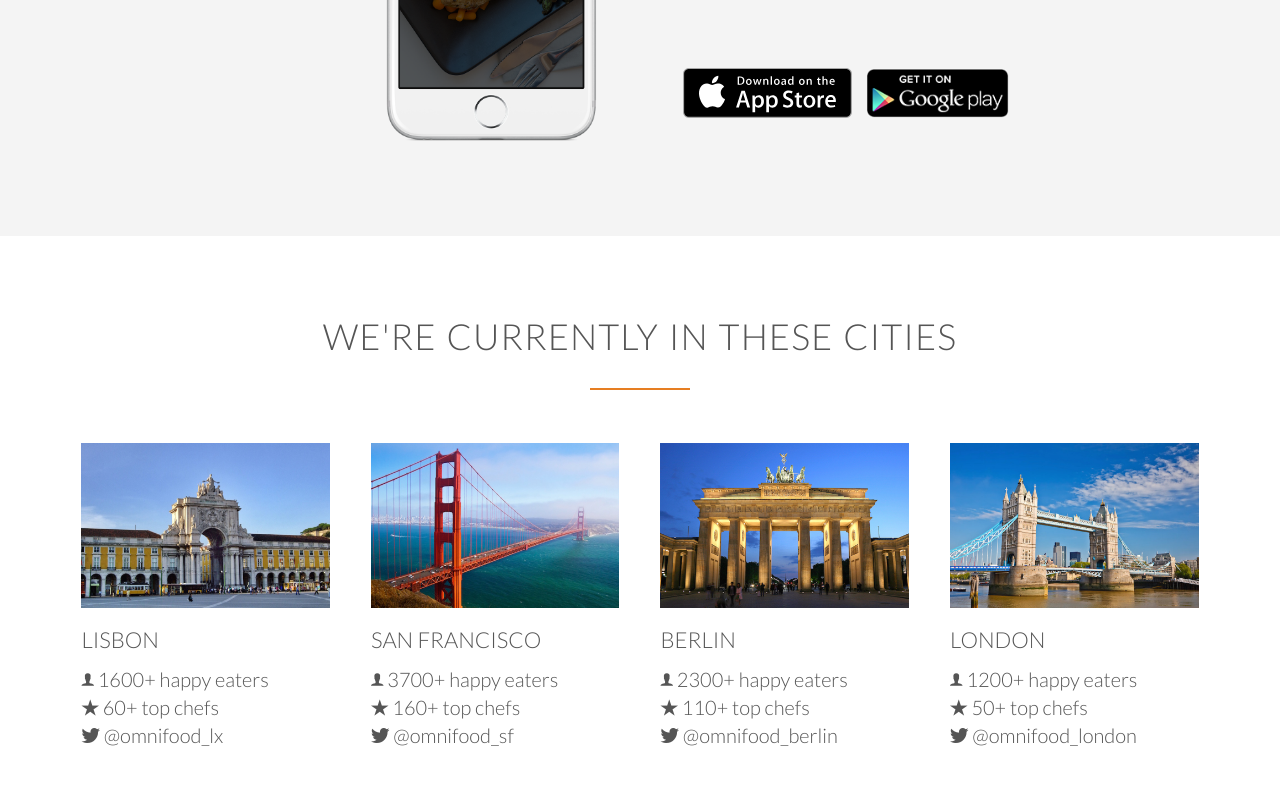
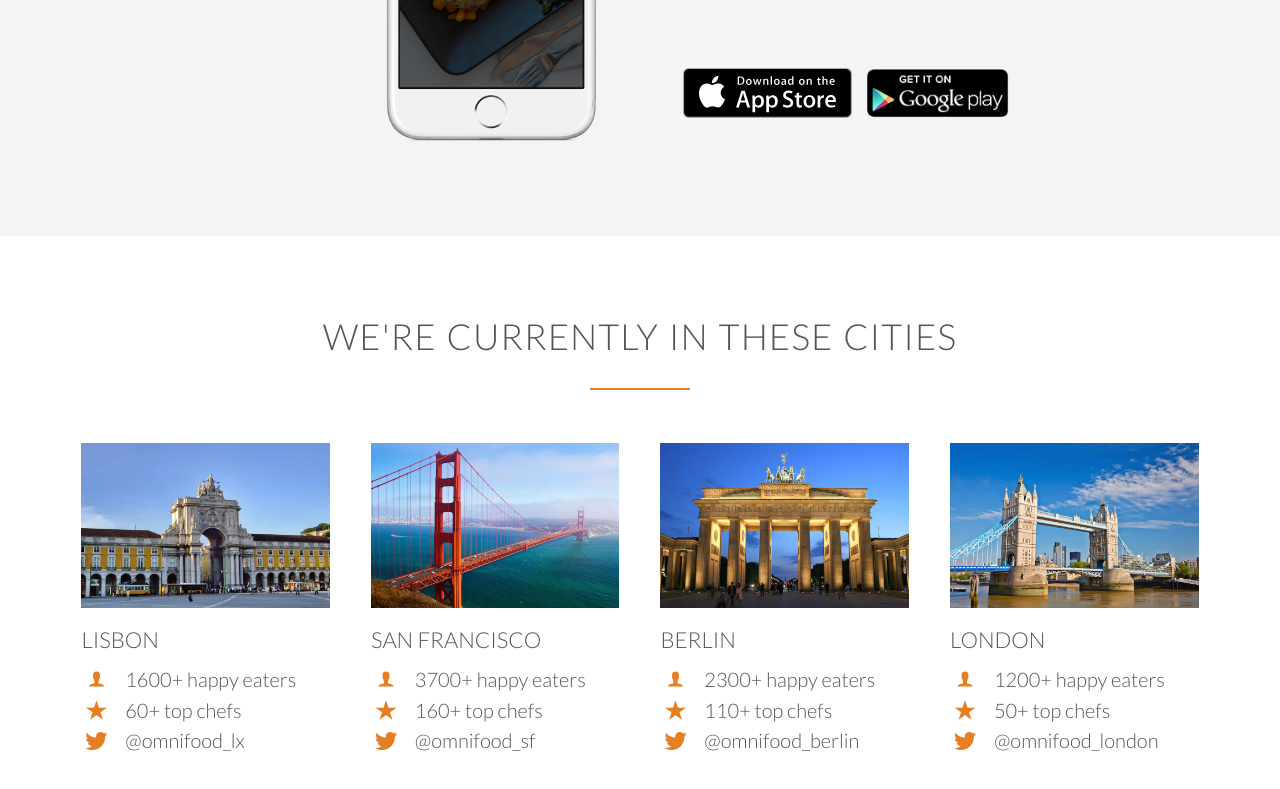
Before and after one commit to tanjahennis/omnifood, a plain HTML site: page index.html in a window 1280 px wide. Shown: the part 2502-3291 px from the top of the page. Drawn offline with Linux system fonts and the light colour scheme; files whose address does not match are found by name.

Commit message:
style icons

```diff
--- a/index.html
+++ b/index.html
@@ -152,15 +152,15 @@
                     <img src="resources/img/lisbon-3.jpg" alt="Lisbon">
                     <h3>Lisbon</h3>
                     <div class="city-feature">
-                        <i class="ion-ios-person"></i>
+                        <i class="ion-ios-person icon-small"></i>
                         1600+ happy eaters
                     </div>
                     <div class="city-feature">
-                        <i class="ion-ios-star"></i>
+                        <i class="ion-ios-star icon-small"></i>
                         60+ top chefs
                     </div>
                     <div class="city-feature">
-                        <i class="ion-social-twitter"></i>
+                        <i class="ion-social-twitter icon-small"></i>
                         @omnifood_lx
                     </div>
                 </div>
@@ -168,15 +168,15 @@
                     <img src="resources/img/san-francisco.jpg" alt="San Francisco">
                     <h3>San Francisco</h3>
                     <div class="city-feature">
-                        <i class="ion-ios-person"></i>
+                        <i class="ion-ios-person icon-small"></i>
                         3700+ happy eaters
                     </div>
                     <div class="city-feature">
-                        <i class="ion-ios-star"></i>
+                        <i class="ion-ios-star icon-small"></i>
                         160+ top chefs
                     </div>
                     <div class="city-feature">
-                        <i class="ion-social-twitter"></i>
+                        <i class="ion-social-twitter icon-small"></i>
                         @omnifood_sf
                     </div>
                 </div>
@@ -184,15 +184,15 @@
                     <img src="resources/img/berlin.jpg" alt="Berlin">
                     <h3>Berlin</h3>
                     <div class="city-feature">
-                        <i class="ion-ios-person"></i>
+                        <i class="ion-ios-person icon-small"></i>
                         2300+ happy eaters
                     </div>
                     <div class="city-feature">
-                        <i class="ion-ios-star"></i>
+                        <i class="ion-ios-star icon-small"></i>
                         110+ top chefs
                     </div>
                     <div class="city-feature">
-                        <i class="ion-social-twitter"></i>
+                        <i class="ion-social-twitter icon-small"></i>
                         @omnifood_berlin
                     </div>
                 </div>
@@ -200,15 +200,15 @@
                     <img src="resources/img/london.jpg" alt="London">
                     <h3>London</h3>
                     <div class="city-feature">
-                        <i class="ion-ios-person"></i>
+                        <i class="ion-ios-person icon-small"></i>
                         1200+ happy eaters
                     </div>
                     <div class="city-feature">
-                        <i class="ion-ios-star"></i>
+                        <i class="ion-ios-star icon-small"></i>
                         50+ top chefs
                     </div>
                     <div class="city-feature">
-                        <i class="ion-social-twitter"></i>
+                        <i class="ion-social-twitter icon-small"></i>
                         @omnifood_london
                     </div>
                 </div>
--- a/resources/css/style.css
+++ b/resources/css/style.css
@@ -99,6 +99,20 @@ h2:after {
     display: block;
     color: #e67e22;
     margin-bottom: 10px;
+}
+
+.icon-small {
+    display: inline-block;
+    width: 30px;
+    text-align: center;
+    color: #e67e22;
+    font-size: 120%;
+    margin-right: 10px;
+
+    /*  secrets to align text and icons*/
+    line-height: 120%;
+    vertical-align: middle;
+    margin-top: -5px;
 }
 
 /* ----- BUTTONS ----- */
```
